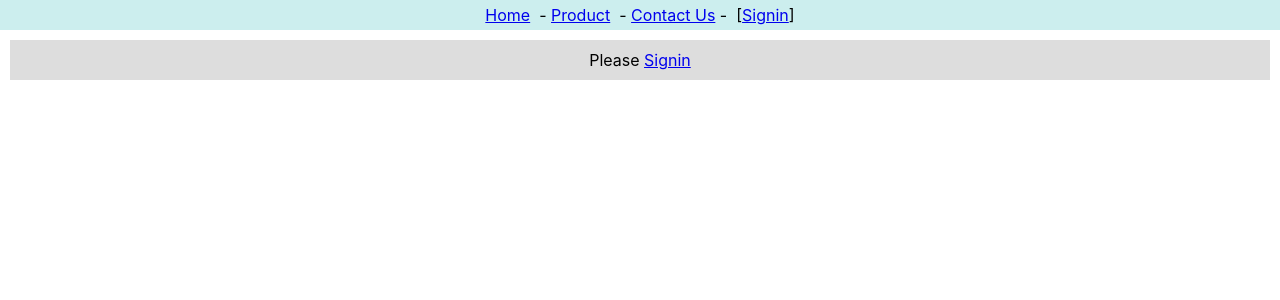
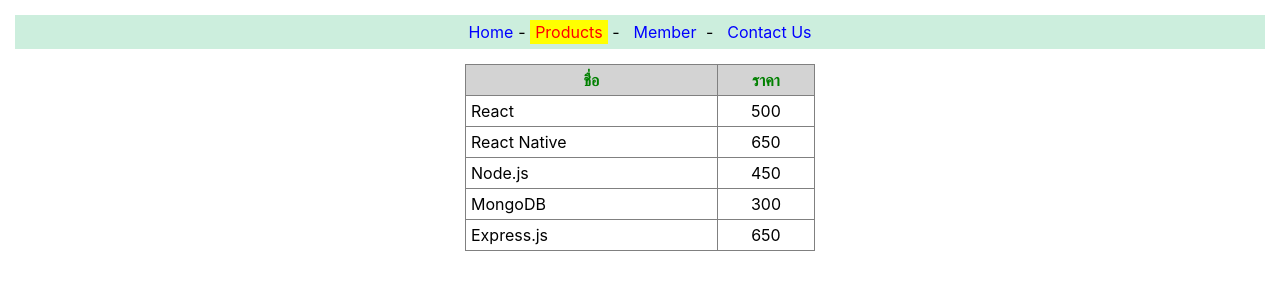
Before and after one commit to Mongkol-Kmutnb/app1, a React (Create React App) app: page /products in a window 1280 px wide. Shown: the top 300 px of the page. Built offline with nearby package versions, Linux system fonts and the light colour scheme.

Commit message:
route
Route

```diff
--- a/package.json
+++ b/package.json
@@ -8,6 +8,7 @@
     "@testing-library/user-event": "^13.5.0",
     "react": "^18.2.0",
     "react-dom": "^18.2.0",
+    "react-router-dom": "^6.22.0",
     "react-scripts": "5.0.1",
     "web-vitals": "^2.1.4"
   },
--- a/src/App.js
+++ b/src/App.js
@@ -1,17 +1,5 @@
-import React from "react";
-import { userContext } from "./context";
-import Header2 from "./context-header2";
-import Content2 from "./context-content2";
-function App() {
-  let [user, setUser] = React.useState('');
-  return (
-    <>
-      <userContext.Provider value={[user, setUser]}>
-        <Header2 />
-        <Content2 />
-      </userContext.Provider>
-    </>
-  );
+import React from "react"
+import Router3 from "./router3"
+export default function App() {
+  return <Router3 />
 }
-
-export default App;
--- /dev/null
+++ b/src/home.js
@@ -0,0 +1,12 @@
+import React from 'react'
+export default function Home() {
+    return (
+        <p style={{ textAlign: 'center' }}>
+            <h3>ยินดีต้อนรับสู่ React Store</h3>
+            รายชื่อ <a href="/products">สินค้า</a> ที่เรามีจำหน่าย
+            <br />
+            แต่ท่านต้องเป็น <a href="/member">สมาชิก</a> จึงจะสั่งซื้อได้<br />
+            หากมีข้อสงสัย กรุณา <a href="/contact">ติดต่อเรา</a>
+        </p>
+    )
+}
--- /dev/null
+++ b/src/member.js
@@ -0,0 +1,6 @@
+import React from 'react'
+export default function Member() {
+    return (
+        <div style={{ textAlign: 'center' }}> Member Page</div >
+    )
+}
--- /dev/null
+++ b/src/navlink.css
@@ -0,0 +1,19 @@
+.nav {
+    background-color: #ced;
+    padding: 7px;
+    text-align: center;
+    margin: 15px;
+}
+
+.menu {       /* สำหรับสถานะ inactive */
+    color: blue;
+    text-decoration: none;
+    padding: 2px 5px;
+}
+
+.active_menu {      /* สำหรับสถานะ active */
+    color: red;
+    background-color: yellow;
+    text-decoration: none;
+    padding: 2px 5px;
+}
--- /dev/null
+++ b/src/products.css
@@ -0,0 +1,18 @@
+table {
+    width: 350px;
+    border-collapse: collapse;
+    margin: auto;
+}
+
+th {
+    background-color: lightgray;
+    color: green;
+}
+
+th, td {
+    padding: 5px;
+}
+
+td:nth-child(2) {
+    text-align: center;
+}
--- /dev/null
+++ b/src/products.js
@@ -0,0 +1,23 @@
+import React, { Component } from 'react'
+import './products.css'
+export default class Products extends Component {
+    data = [
+        ['React', 500],
+        ['React Native', 650],
+        ['Node.js', 450],
+        ['MongoDB', 300],
+        ['Express.js', 650]
+    ]
+    render() {
+        return (
+            <table border="1">
+                <tr><th>ชื่อ</th><th>ราคา</th></tr>
+                {
+                    this.data.map(d => {
+                        return <tr><td>{d[0]}</td><td>{d[1]}</td></tr>
+                    })
+                }
+            </table>
+        )
+    }
+}
--- /dev/null
+++ b/src/router3.js
@@ -0,0 +1,34 @@
+import React from "react";
+import { BrowserRouter, NavLink, Route, Routes } from 'react-router-dom'
+import './navlink.css'
+import Products from "./products";
+import Home from "./home";
+import Member from "./member";
+export default function Router3() {
+    return (
+        <BrowserRouter>
+            <nav className="nav">
+                <NavLink to='/'
+                    className={({ isActive }) =>
+                        isActive ? "active_menu" : "menu"}
+                    style={({ isActive }) => {
+                        return {
+                            fontWeight: isActive ? "bold" : ""
+                        };
+                    }}>Home</NavLink>-&nbsp;
+                <NavLink to='/products' className={({ isActive }) => isActive ? "active_menu" : "menu"}>
+                    Products</NavLink> -&nbsp;
+                <NavLink to='/member' className={({ isActive }) => isActive ? "active_menu" : "menu"}> Member</NavLink> -&nbsp;
+                <NavLink to='/contact' className={({ isActive }) => isActive ? "active_menu" : "menu"}> Contact Us</NavLink>
+            </nav >
+            <Routes style={{ margin: '20px' }}>
+                <Route path="/" element={<Home />} />
+                <Route path="/products" Component={Products} />
+                <Route path="/member" Component={Member} />
+                <Route path="/contact" element={<div style={{ textAlign: 'center' }}>Contact Page</div>} />
+                <Route path="/*" element={<div style={{ textAlign: 'center' }}>Error 404 Not Found</div>} />
+            </Routes>
+
+        </BrowserRouter >
+    )
+}
```
Also changed, not shown: src/router2.js (added, +23 -0 lines), 1 other file (tests, documents, lock files or other folders).
